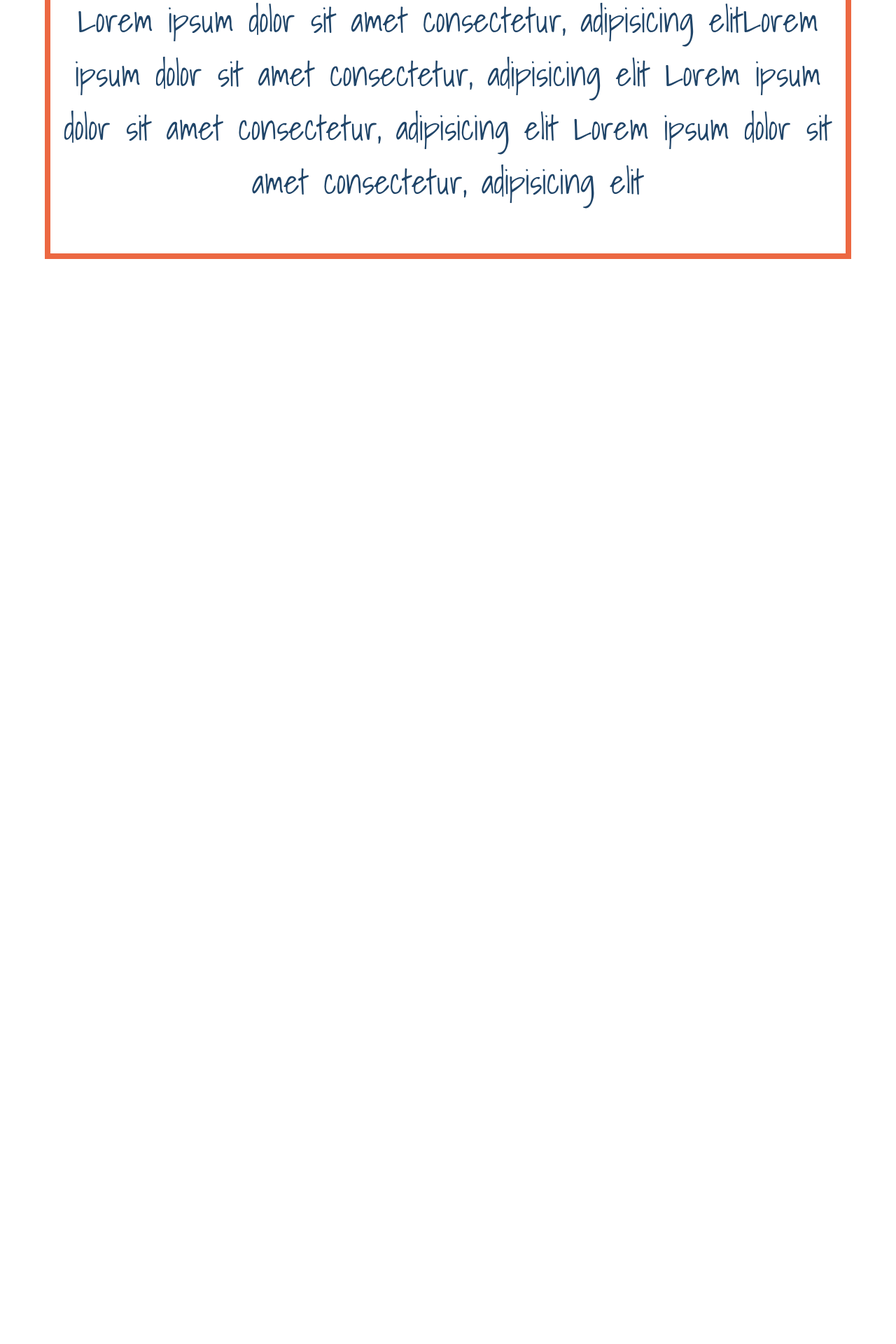
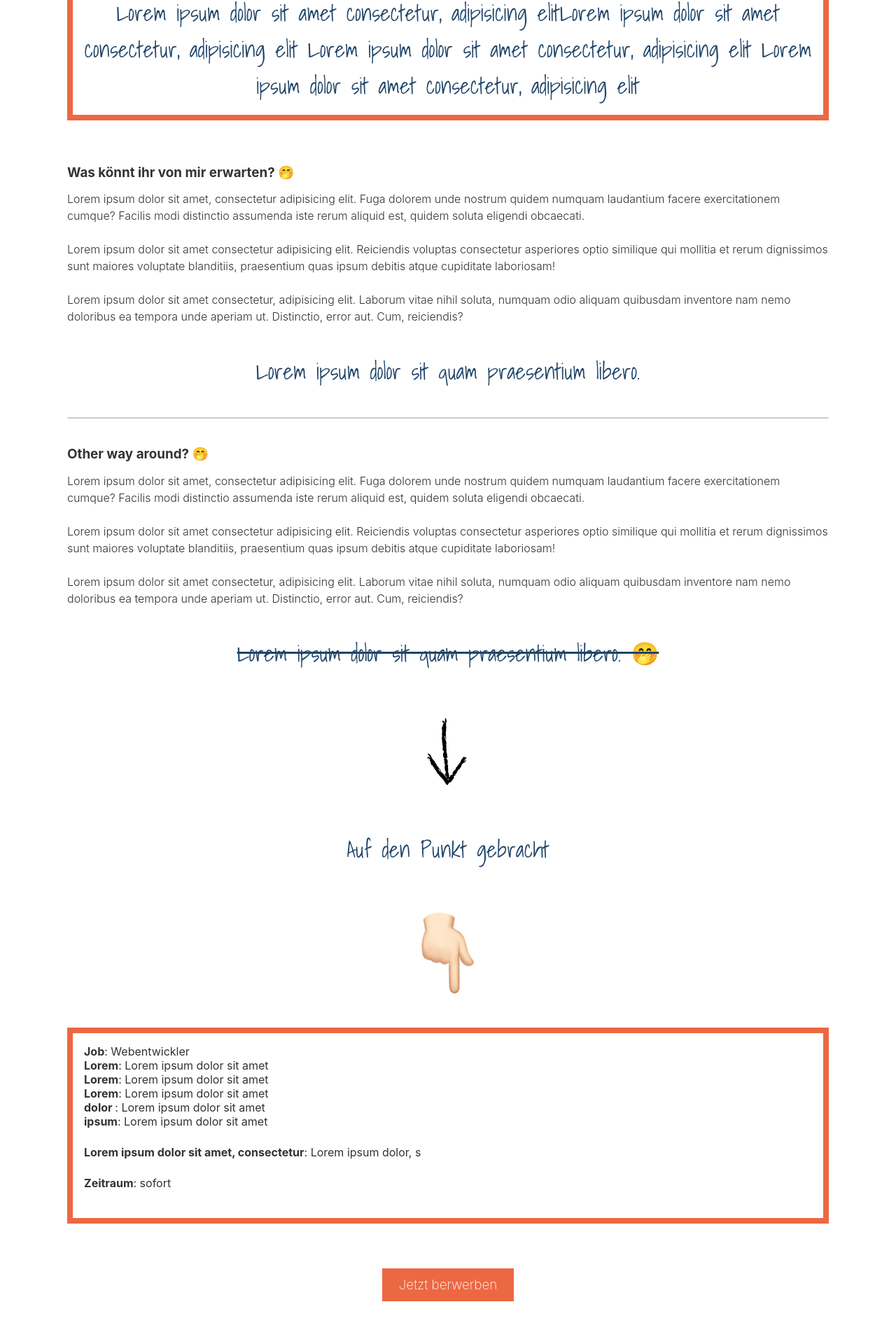
Before and after one commit to ivergentz/helllicht, a React (Create React App) app: page / in a window 1280 px wide. Shown: the part 370-2290 px from the top of the page at 70% size. Before the commit the page ends 800 px from the top, so only its background shows below. Built offline with nearby package versions, Linux system fonts and the light colour scheme.

Commit message:
Finished Tasks Section

```diff
--- a/src/App.js
+++ b/src/App.js
@@ -1,6 +1,8 @@
 import React from 'react'
+import ContactSection from './components/ContactSection'
 import Header from './components/Header'
 import JobSection from './components/JobSection'
+import Tasks from './components/Tasks'
 import { GlobalStyle } from './GlobalStyle'
 
 function App() {
@@ -9,6 +11,8 @@ function App() {
       <GlobalStyle />
       <Header />
       <JobSection />
+      <Tasks />
+      <ContactSection />
     </>
   )
 }
--- a/src/GlobalStyle.js
+++ b/src/GlobalStyle.js
@@ -8,6 +8,9 @@ export const GlobalStyle = createGlobalStyle`
 :root {
 
     --orange: #ec6842;
+    --grey:   #333333;
+    --blue: #204569;
+
 }
 
 body {
--- /dev/null
+++ b/src/components/ContactSection.js
@@ -0,0 +1,7 @@
+import React from 'react'
+
+const ContactSection = () => {
+  return <div>moinsen</div>
+}
+
+export default ContactSection
--- a/src/components/Header.js
+++ b/src/components/Header.js
@@ -16,6 +16,7 @@ const HeaderContainer = styled.section`
   top: 0;
   position: fixed;
   background: #fff;
+  color: var(--grey);
   /* offset-x | offset-y | blur-radius | spread-radius | color */
   box-shadow: 2px 0 2px 1px rgba(0, 0, 0, 0.1);
   height: 4rem;
--- a/src/components/JobSection.js
+++ b/src/components/JobSection.js
@@ -22,8 +22,9 @@ export default JobSection
 
 const SectionContainer = styled.section`
   display: flex;
+  width: 85%;
   flex-wrap: wrap;
-  margin: 8rem 0 0 0;
+  margin: 8rem auto 0 auto;
   justify-content: center;
 
   h1 {
@@ -37,17 +38,21 @@ const SectionContainer = styled.section`
     font-weight: 800;
     line-height: 2.5rem;
     font-size: 2rem;
-    color: rgb(51, 51, 51);
+    color: var(--grey);
     text-align: center;
   }
 `
 const BoxSection = styled.div`
   border: 8px solid var(--orange);
   font-family: 'Shadows Into Light', cursive;
-  width: 90%;
-  margin-top: 1.5rem;
-  color: rgb(32, 69, 105);
+  margin: 1.5rem 0;
+  color: var(--blue);
   padding: 1rem;
   font-size: 3rem;
   text-align: center;
+
+  p {
+    margin: 0;
+    font-size: 2rem;
+  }
 `
--- /dev/null
+++ b/src/components/Tasks.js
@@ -0,0 +1,164 @@
+import React from 'react'
+import styled from 'styled-components'
+import arrow from '../images/arrow-down-60x100.png'
+import thumb from '../images/thumb-down-76x117.png'
+
+const Tasks = () => {
+  return (
+    <>
+      <TasksContainer>
+        <h4>Was könnt ihr von mir erwarten? 🤭</h4>
+        <Text>
+          Lorem ipsum dolor sit amet, consectetur adipisicing elit. Fuga dolorem
+          unde nostrum quidem numquam laudantium facere exercitationem cumque?
+          Facilis modi distinctio assumenda iste rerum aliquid est, quidem
+          soluta eligendi obcaecati.
+        </Text>
+        <Text>
+          Lorem ipsum dolor sit amet consectetur adipisicing elit. Reiciendis
+          voluptas consectetur asperiores optio similique qui mollitia et rerum
+          dignissimos sunt maiores voluptate blanditiis, praesentium quas ipsum
+          debitis atque cupiditate laboriosam!
+        </Text>
+        <Text>
+          Lorem ipsum dolor sit amet consectetur, adipisicing elit. Laborum
+          vitae nihil soluta, numquam odio aliquam quibusdam inventore nam nemo
+          doloribus ea tempora unde aperiam ut. Distinctio, error aut. Cum,
+          reiciendis?
+        </Text>
+        <Statement>Lorem ipsum dolor sit quam praesentium libero.</Statement>
+        <Line />
+        <h4>Other way around? 🤭</h4>
+        <Text>
+          Lorem ipsum dolor sit amet, consectetur adipisicing elit. Fuga dolorem
+          unde nostrum quidem numquam laudantium facere exercitationem cumque?
+          Facilis modi distinctio assumenda iste rerum aliquid est, quidem
+          soluta eligendi obcaecati.
+        </Text>
+        <Text>
+          Lorem ipsum dolor sit amet consectetur adipisicing elit. Reiciendis
+          voluptas consectetur asperiores optio similique qui mollitia et rerum
+          dignissimos sunt maiores voluptate blanditiis, praesentium quas ipsum
+          debitis atque cupiditate laboriosam!
+        </Text>
+        <Text>
+          Lorem ipsum dolor sit amet consectetur, adipisicing elit. Laborum
+          vitae nihil soluta, numquam odio aliquam quibusdam inventore nam nemo
+          doloribus ea tempora unde aperiam ut. Distinctio, error aut. Cum,
+          reiciendis?
+        </Text>
+        <Statement className="line">
+          Lorem ipsum dolor sit quam praesentium libero. 🤭
+        </Statement>
+        <img src={arrow} alt="arrow down" />
+        <Statement>Auf den Punkt gebracht</Statement>
+        <img src={thumb} alt="thumb down" />
+        <BoxSection>
+          <p>
+            <strong>Job</strong>: Webentwickler
+            <br />
+            <strong>Lorem</strong>: Lorem ipsum dolor sit amet
+            <br />
+            <strong>Lorem</strong>: Lorem ipsum dolor sit amet
+            <br />
+            <strong>Lorem</strong>: Lorem ipsum dolor sit amet
+            <br />
+            <strong>dolor </strong>: Lorem ipsum dolor sit amet
+            <br />
+            <strong>ipsum</strong>: Lorem ipsum dolor sit amet
+          </p>
+          <p>
+            <strong>Lorem ipsum dolor sit amet, consectetur</strong>: Lorem
+            ipsum dolor, s<br />
+          </p>
+          <p>
+            <strong>Zeitraum</strong>: sofort
+          </p>
+        </BoxSection>
+        <Button>
+          <a href="mailto:jobs@helllicht.com?subject=Alles klar, ich bin dabei!">
+            Jetzt berwerben
+          </a>
+        </Button>
+      </TasksContainer>
+    </>
+  )
+}
+
+export default Tasks
+
+const TasksContainer = styled.section`
+  margin: 0 auto;
+  margin-bottom: 5rem;
+  width: 85%;
+  color: var(--grey);
+
+  h4 {
+    padding-top: 0.75em;
+    margin-bottom: 0.75em;
+  }
+
+  .line {
+    text-decoration: line-through;
+  }
+
+  img {
+    display: block;
+    margin: 3rem auto;
+  }
+`
+
+const Text = styled.p`
+  text-align: left;
+  font-weight: 300;
+  font-size: 1rem;
+  line-height: 1.5rem;
+  margin: 0 0 1.5em;
+`
+
+const Statement = styled.p`
+  text-align: center;
+  font-family: 'Shadows Into Light', cursive;
+  margin: 1.5rem 0;
+  color: var(--blue);
+  padding: 1rem;
+  font-size: 2rem;
+`
+
+const Line = styled.hr`
+  width: 100%;
+  margin: 0;
+  border: 1px solid #ccc;
+`
+
+const BoxSection = styled.div`
+  border: 8px solid var(--orange);
+  margin: 1.5rem 0;
+  margin-bottom: 4rem;
+  color: var(--grey);
+  padding: 1rem;
+  font-size: 3rem;
+  text-align: center;
+
+  p {
+    margin: 0;
+    font-size: 1rem;
+    text-align: left;
+    margin-bottom: 1.5rem;
+  }
+`
+
+const Button = styled.div`
+  display: flex;
+  justify-content: center;
+
+  a {
+    text-decoration: none;
+
+    color: #fff;
+    background: var(--orange);
+    padding: 0.75rem 1.5rem;
+    color: #fff;
+    font-weight: 200;
+  }
+`
```
Also changed, not shown: src/images/arrow-down-60x100.png (added), src/images/thumb-down-76x117.png (added).
